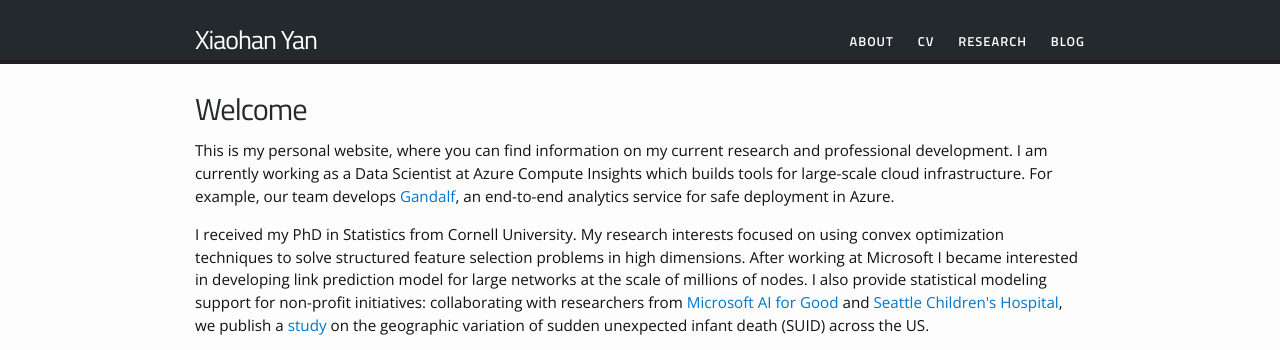
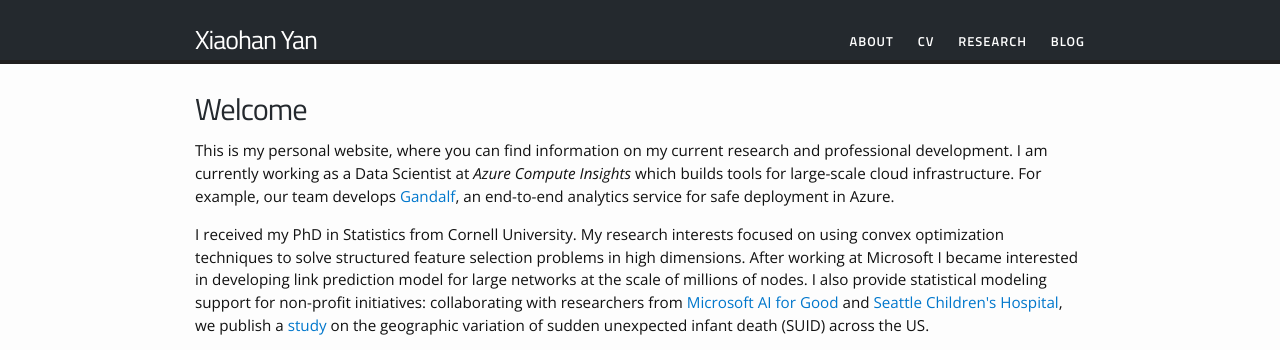
Before and after one commit to yanxht/yanxht.github.io, a Jekyll site: the page built from index.html, in a window 1280 px wide. Shown: the top 350 px of the page. Built offline with Jekyll 4.4.1, drawn with Linux system fonts in a browser that asks for light colours.

Commit message:
Update welcome page

```diff
--- a/index.html
+++ b/index.html
@@ -6,7 +6,7 @@ layout: default
 
 <h1>Welcome</h1>
 
-<p>This is my personal website, where you can find information on my current research and professional development. I am currently working as a Data Scientist at Azure Compute Insights which builds tools for large-scale cloud infrastructure. For example, our team develops <a href="https://www.microsoft.com/en-us/research/publication/an-intelligent-end-to-end-analytics-service-for-safe-deployment-in-large-scale-cloud-infrastructure/">Gandalf</a>, an end-to-end analytics service for safe deployment in Azure.</p>
+<p>This is my personal website, where you can find information on my current research and professional development. I am currently working as a Data Scientist at <i>Azure Compute Insights</i> which builds tools for large-scale cloud infrastructure. For example, our team develops <a href="https://www.microsoft.com/en-us/research/publication/an-intelligent-end-to-end-analytics-service-for-safe-deployment-in-large-scale-cloud-infrastructure/">Gandalf</a>, an end-to-end analytics service for safe deployment in Azure.</p>
 
 <p>I received my PhD in Statistics from Cornell University. My research interests focused on using convex optimization techniques to solve structured feature selection problems in high dimensions. After working at Microsoft I became interested in developing link prediction model for large networks at the scale of millions of nodes. I also provide statistical modeling support for non-profit initiatives: collaborating with researchers from <a href="https://www.microsoft.com/en-us/ai/ai-for-good">Microsoft AI for Good</a> and <a href="https://www.seattlechildrens.org">Seattle Children's Hospital</a>, we publish a <a href="https://www.sciencedirect.com/science/article/abs/pii/S002234762030010X">study</a> on the geographic variation of sudden unexpected infant death (SUID) across the US. </p>
 
```
